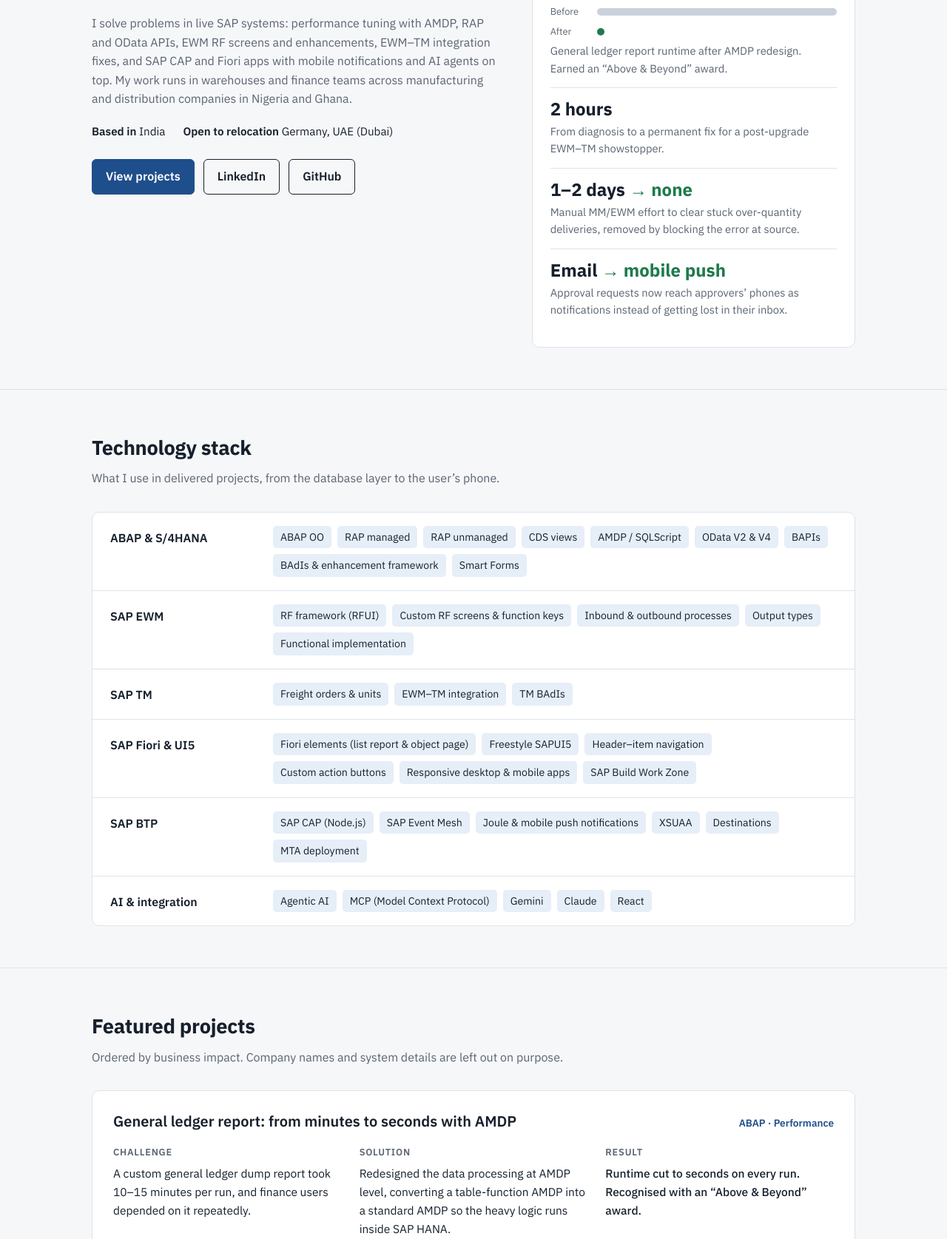
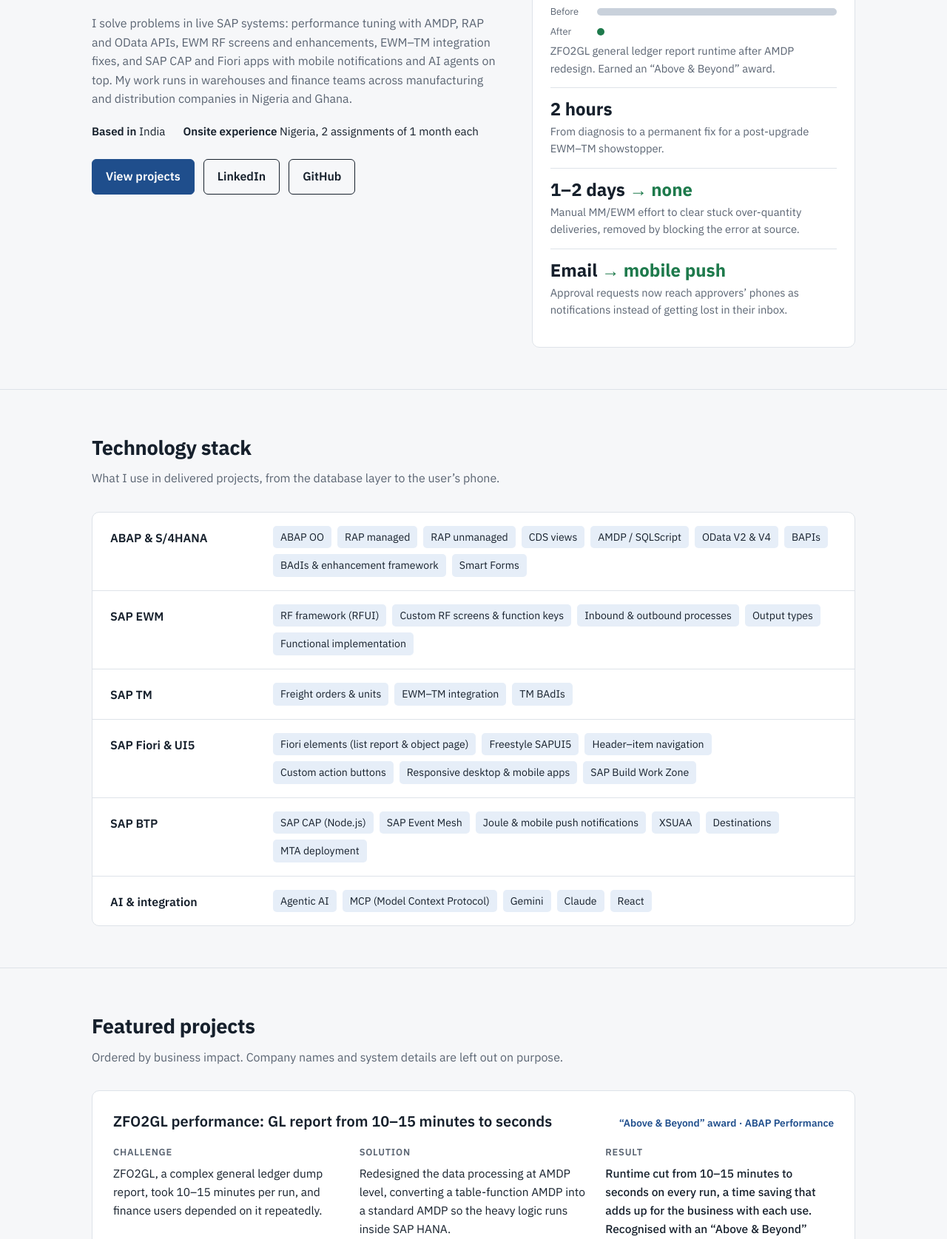
Before and after one commit to sagaya-salwin/sagaya-salwin.github.io, a plain HTML site: page index.html in a window 1280 px wide. Shown: the part 225-1900 px from the top of the page at 74% size. Drawn offline with Linux system fonts and the light colour scheme.

Commit message:
Add files via upload

```diff
--- a/index.html
+++ b/index.html
@@ -4,7 +4,7 @@
 <meta charset="utf-8">
 <meta name="viewport" content="width=device-width, initial-scale=1">
 <title>Sagaya Salwin S | SAP ABAP, EWM &amp; BTP Consultant</title>
-<meta name="description" content="SAP ABAP technical consultant: RAP, AMDP, OData, EWM RF and enhancements, EWM–TM integration, SAP CAP and AI agents with MCP. Open to relocation to Germany and the UAE.">
+<meta name="description" content="SAP ABAP technical consultant: RAP, AMDP, OData, EWM RF and enhancements, EWM–TM integration, SAP CAP and AI agents with MCP.">
 <link rel="preconnect" href="https://fonts.googleapis.com">
 <link rel="preconnect" href="https://fonts.gstatic.com" crossorigin>
 <link href="https://fonts.googleapis.com/css2?family=IBM+Plex+Sans:wght@400;500;600;700&display=swap" rel="stylesheet">
@@ -161,7 +161,7 @@
         <p class="summary">I solve problems in live SAP systems: performance tuning with AMDP, RAP and OData APIs, EWM RF screens and enhancements, EWM–TM integration fixes, and SAP CAP and Fiori apps with mobile notifications and AI agents on top. My work runs in warehouses and finance teams across manufacturing and distribution companies in Nigeria and Ghana.</p>
         <ul class="facts">
           <li><strong>Based in</strong> India</li>
-          <li><strong>Open to relocation</strong> Germany, UAE (Dubai)</li>
+          <li><strong>Onsite experience</strong> Nigeria, 2 assignments of 1 month each</li>
         </ul>
         <div class="buttons">
           <a class="btn primary" href="#projects">View projects</a>
@@ -178,7 +178,7 @@
             <span>Before</span><span class="bar"></span>
             <span>After</span><span class="bar after"></span>
           </div>
-          <p>General ledger report runtime after AMDP redesign. Earned an “Above &amp; Beyond” award.</p>
+          <p>ZFO2GL general ledger report runtime after AMDP redesign. Earned an “Above &amp; Beyond” award.</p>
         </div>
         <div class="result">
           <div class="big">2 hours</div>
@@ -247,11 +247,11 @@
       <p class="lede">Ordered by business impact. Company names and system details are left out on purpose.</p>
 
       <article class="project">
-        <header><h3>General ledger report: from minutes to seconds with AMDP</h3><span class="area">ABAP · Performance</span></header>
+        <header><h3>ZFO2GL performance: GL report from 10–15 minutes to seconds</h3><span class="area">“Above &amp; Beyond” award · ABAP Performance</span></header>
         <div class="csr">
-          <div><h4>Challenge</h4><p>A custom general ledger dump report took 10–15 minutes per run, and finance users depended on it repeatedly.</p></div>
+          <div><h4>Challenge</h4><p>ZFO2GL, a complex general ledger dump report, took 10–15 minutes per run, and finance users depended on it repeatedly.</p></div>
           <div><h4>Solution</h4><p>Redesigned the data processing at AMDP level, converting a table-function AMDP into a standard AMDP so the heavy logic runs inside SAP HANA.</p></div>
-          <div class="result-col"><h4>Result</h4><p>Runtime cut to seconds on every run. Recognised with an “Above &amp; Beyond” award.</p></div>
+          <div class="result-col"><h4>Result</h4><p>Runtime cut from 10–15 minutes to seconds on every run, a time saving that adds up for the business with each use. Recognised with an “Above &amp; Beyond” award.</p></div>
         </div>
         <ul class="tech"><li>AMDP</li><li>SQLScript</li><li>SAP HANA</li><li>ABAP</li></ul>
       </article>
@@ -354,6 +354,7 @@
         <div>
           <h3>SAP ABAP Consultant</h3>
           <p>ABAP, EWM, TM and SAP BTP development for group companies in manufacturing and distribution, including go-live and post-upgrade support.</p>
+          <p><strong>Onsite in Nigeria:</strong> two onsite assignments of one month each, working on site with the business teams.</p>
         </div>
       </div>
     </div>
```
